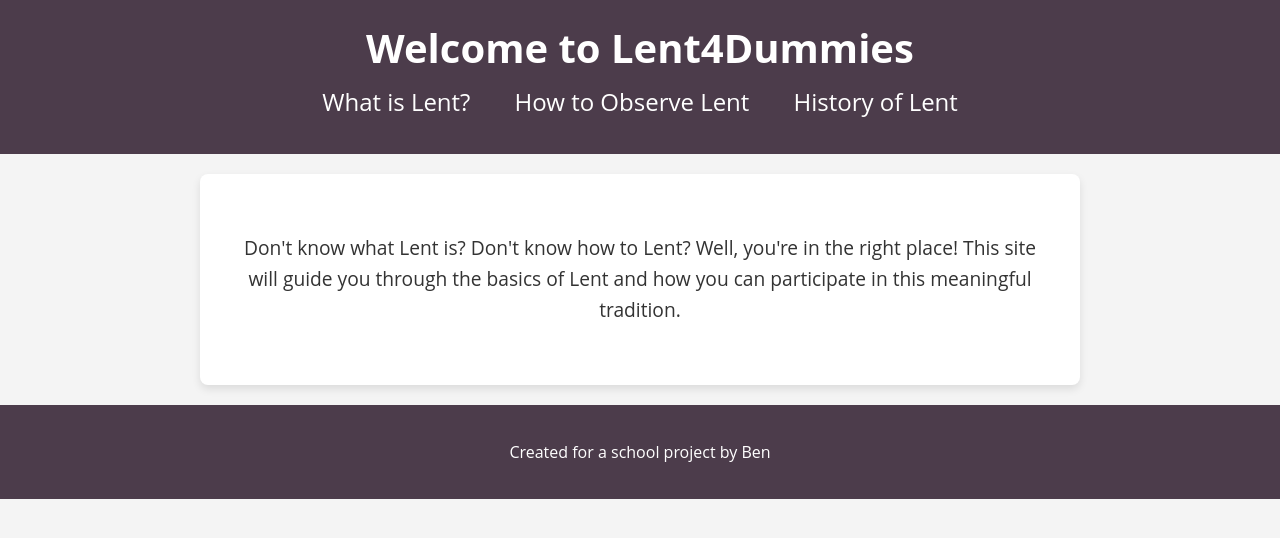
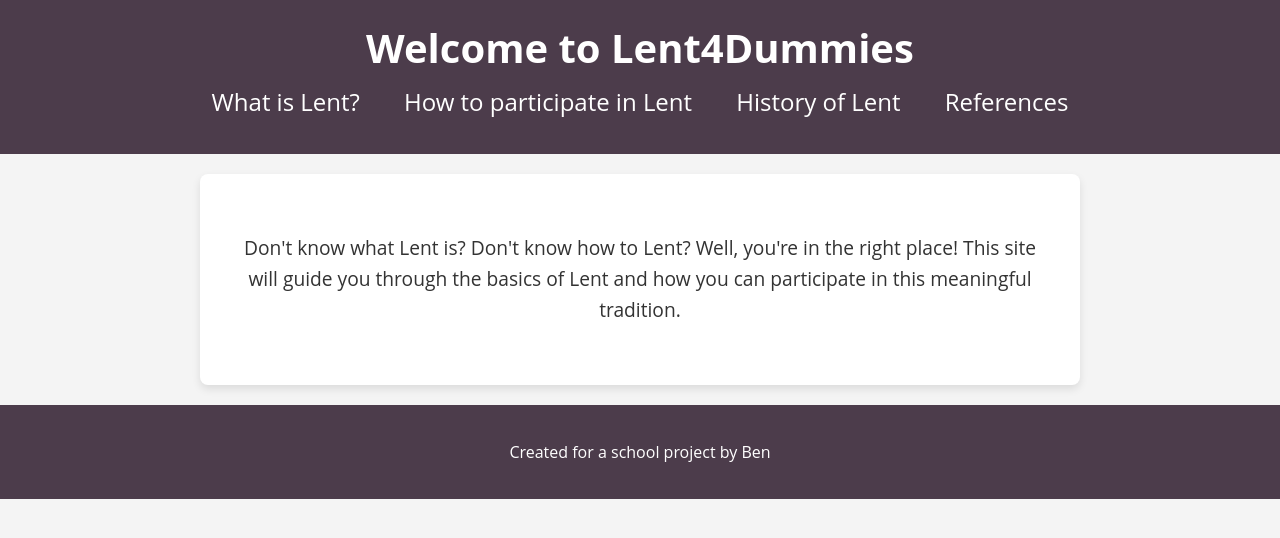
Before and after one commit to tojiluvr/LentForDummies, a plain HTML site: page index.html in a window 1280 px wide. Drawn offline with Linux system fonts and the light colour scheme.

Commit message:
Update index.html

```diff
--- a/index.html
+++ b/index.html
@@ -13,8 +13,9 @@
         <nav>
             <ul>
                 <li><a href="what_is_lent.html">What is Lent?</a></li>
-                <li><a href="how_to_lent.html">How to Observe Lent</a></li>
+                <li><a href="how_to_lent.html">How to participate in Lent</a></li>
                 <li><a href="lent_history.html">History of Lent</a></li>
+                <li><a href="references.html">References</a></li>
             </ul>
         </nav>
     </header>
```
